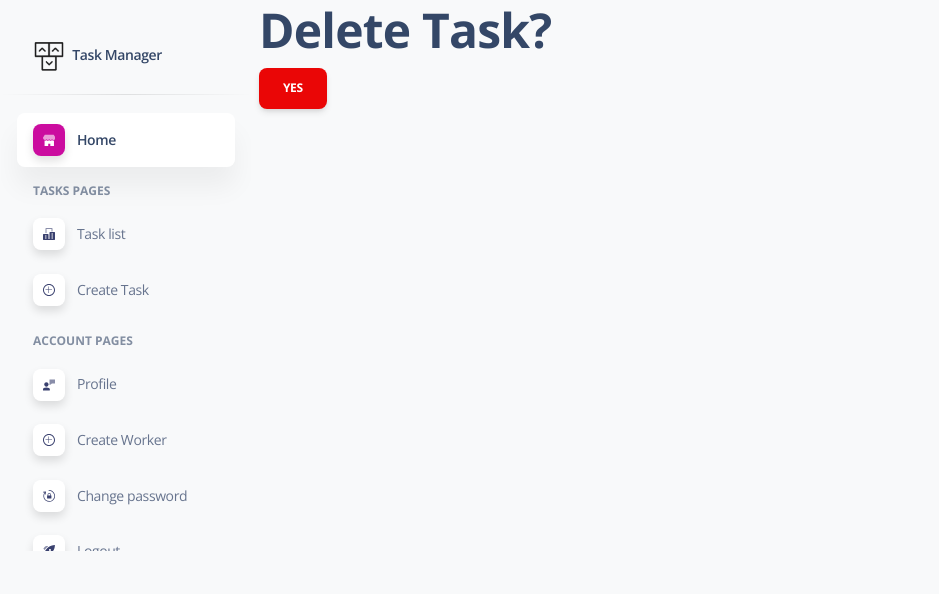
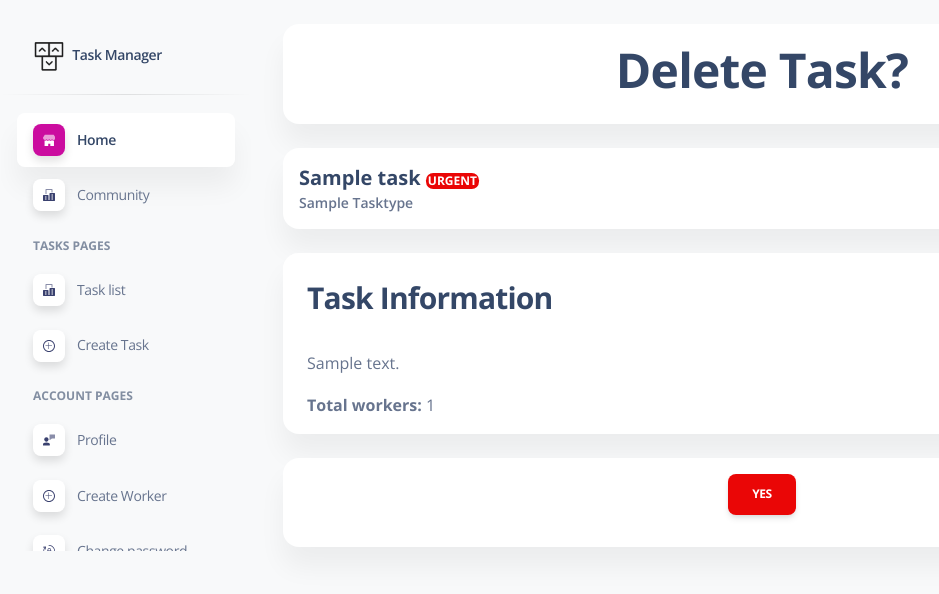
Before and after one commit to bezhevets/company_task_manager, a Django app: page /task/1/delete/ in a window 1280 px wide. Shown: the top 594 px of the page, without its empty margins (15-954 px from the left). Run offline with Django 4.2, Linux system fonts and the light colour scheme; a user stored in the database is signed in; tables that the repository leaves empty hold one stand-in row (values such as "Sample post"); some libraries are stand-ins or nearby versions.

Commit message:
Added WorkerListView, search form аÑаÑfor user, added page community, add in sidebar, updated task pages, added delete in task

```diff
--- a/cabinet/urls.py
+++ b/cabinet/urls.py
@@ -10,7 +10,11 @@ from cabinet.views import (
     TaskDeleteView,
     WorkerCreateView,
     WorkerDetailView,
-    WorkerUpdateView, password_change, TaskCompletedView, TaskAddOrDelWorkerView,
+    WorkerUpdateView,
+    password_change,
+    TaskCompletedView,
+    TaskAddOrDelWorkerView,
+    WorkerListView,
 )
 
 urlpatterns = [
@@ -52,14 +56,19 @@ urlpatterns = [
         name="worker-create"
     ),
     path(
-        "worker/<int:pk>/profile",
+        "worker/<int:pk>/profile/",
         WorkerDetailView.as_view(),
         name="worker-detail"
     ),
     path(
-        "worker/<int:pk>/update",
+        "worker/<int:pk>/update/",
         WorkerUpdateView.as_view(),
         name="worker-update"
+    ),
+    path(
+        "worker/community/",
+        WorkerListView.as_view(),
+        name="worker-list"
     ),
     path(
         "change-password/",
--- a/cabinet/views.py
+++ b/cabinet/views.py
@@ -1,12 +1,12 @@
 from django.contrib import messages
-from django.contrib.auth.decorators import login_required, user_passes_test
+from django.contrib.auth.decorators import login_required
 from django.contrib.auth.mixins import LoginRequiredMixin, UserPassesTestMixin
 from django.db.models import F
 from django.shortcuts import render, redirect
-from django.urls import reverse_lazy, reverse
+from django.urls import reverse_lazy
 from django.views import generic
 
-from cabinet.forms import TaskSearchForm, TaskCreateForm, WorkerCreateForm, ChangePasswordForm
+from cabinet.forms import TaskSearchForm, TaskCreateForm, WorkerCreateForm, ChangePasswordForm, WorkerSearchForm
 from cabinet.models import Task, Worker
 
 
@@ -137,6 +137,32 @@ class WorkerUpdateView(LoginRequiredMixin, generic.UpdateView):
         return reverse_lazy("cabinet:worker-detail", kwargs={"pk": self.object.pk})
 
 
+class WorkerListView(LoginRequiredMixin, generic.ListView):
+    model = Worker
+    template_name = "cabinet/worker_list.html"
+    paginate_by = 5
+
+    def get_context_data(self, *, object_list=None, **kwargs):
+        context = super(WorkerListView, self).get_context_data(**kwargs)
+
+        username = self.request.GET.get("username", "")
+
+        context["search_form"] = WorkerSearchForm(initial={"username": username})
+
+        return context
+
+    def get_queryset(self):
+        queryset = Worker.objects.all()
+        form = WorkerSearchForm(self.request.GET)
+
+        if form.is_valid():
+            return queryset.filter(
+                username__icontains=form.cleaned_data["username"]
+            )
+
+        return queryset
+
+
 @login_required
 def password_change(request) -> str:
     user = request.user
--- a/templates/cabinet/index.html
+++ b/templates/cabinet/index.html
@@ -7,6 +7,7 @@
 
       <div class="row">
         <div class="col-xl-3 col-sm-6 mb-xl-0 mb-4">
+          <a href="{% url 'cabinet:task-list' %}">
             <div class="card">
               <div class="card-body p-3">
                 <div class="row">
@@ -26,6 +27,7 @@
                 </div>
               </div>
             </div>
+          </a>
         </div>
         <div class="col-xl-3 col-sm-6 mb-xl-0 mb-4">
           <div class="card">
--- a/templates/cabinet/task_confirm_delete.html
+++ b/templates/cabinet/task_confirm_delete.html
@@ -1,10 +1,71 @@
 {% extends "base.html" %}
 
 {% block content %}
-  <h1>Delete Task?</h1>
-  <form action="" method="post">
-    {% csrf_token %}
+  <div class="container-fluid py-4">
+    <div class="col-lg-auto col-md-auto mb-md-4 mb-4">
+      <div class="card">
+        <div class="card-body p-3">
+          <div class="d-flex justify-content-center">
+            <h1>Delete Task?</h1>
+          </div>
+        </div>
+      </div>
+    </div>
 
-    <input type="submit" value="Yes" class="btn btn-danger">
-  </form>
+    <div class="col-lg-auto col-md-auto mb-md-0 mb-4">
+      <div class="card">
+        <div class="card-body p-3">
+          <div class="d-flex justify-content-between">
+            <div class="numbers">
+              <h5 class="font-weight-bolder mb-0">
+                {{ task.name }}
+                {% if task.priority == "Urgent"  %}
+                  <span class="badge badge-sm bg-danger" style="height: auto; width: auto; padding: 2px; color: white; font-size: 12px;">{{ task.priority }}</span>
+                {% elif task.priority == "High" %}
+                  <span class="badge badge-sm bg-warning" style="height: auto; width: auto; padding: 2px; color: white; font-size: 12px;">{{ task.priority }}</span>
+                {% elif task.priority == "Normal" %}
+                  <span class="badge badge-sm bg-info" style="height: auto; width: auto; padding: 2px; color: white; font-size: 12px;">{{ task.priority }}</span>
+                {% elif task.priority == "Low" %}
+                  <span class="badge badge-sm bg-secondary" style="height: auto; width: auto; padding: 2px; color: white; font-size: 12px;">{{ task.priority }}</span>
+                {% endif %}
+              </h5>
+              <p class="text-sm mb-0 text-capitalize font-weight-bold">{{ task.task_type }}</p>
+            </div>
+          </div>
+        </div>
+      </div>
+    </div>
+
+
+
+    <div class="row my-4">
+      <div class="col-lg-12 mb-md-0 mb-4">
+        <div class="card">
+          <div class="card-header pb-0">
+            <div class="row">
+              <div class="col-lg-6 col-7">
+                <h3>Task Information</h3>
+              </div>
+            </div>
+          </div>
+          <div class="card-body pb-0">
+            <p>{{ task.description }}</p>
+            <p><strong>Total workers: </strong>{{ task.assignees.count }}</p>
+          </div>
+        </div>
+      </div>
+    </div>
+    <div class="col-lg-auto col-md-auto mb-md-4 mb-4">
+      <div class="card">
+        <div class="card-body p-3">
+          <div class="d-flex justify-content-center">
+            <form action="" method="post">
+                {% csrf_token %}
+              <input type="submit" value="Yes" class="btn btn-danger" width="100%">
+            </form>
+          </div>
+        </div>
+      </div>
+    </div>
+  </div>
 {% endblock %}
--- a/templates/cabinet/task_list.html
+++ b/templates/cabinet/task_list.html
@@ -113,6 +113,11 @@
                         {% else %}
                           <div class="circle" style="width: 20px; height: 20px; border-radius: 50%; display: inline-block; background-color: orange; margin-right: 10px;"></div>
                         {% endif %}
+                        {% if user.is_superuser %}
+                          <a href="{% url 'cabinet:task-delete' pk=task.id%}">
+                            <span class="badge badge-sm bg-danger">DEL</span>
+                          </a>
+                        {% endif %}
                         </td>
                       <td class="align-middle">
                         <button class="btn btn-link text-secondary mb-0" aria-haspopup="true" aria-expanded="false">
--- a/templates/includes/sidebar.html
+++ b/templates/includes/sidebar.html
@@ -30,6 +30,26 @@
             </svg>
           </div>
           <span class="nav-link-text ms-1">Home</span>
+        </a>
+      </li>
+      <li class="nav-item">
+        <a class="nav-link {% if 'task-list' in segment %} active" {% endif %} " href="{% url 'cabinet:worker-list' %}">
+          <div class="icon icon-shape icon-sm shadow border-radius-md bg-white text-center me-2 d-flex align-items-center justify-content-center">
+            <svg width="12px" height="12px" viewBox="0 0 42 42" version="1.1" xmlns="http://www.w3.org/2000/svg" xmlns:xlink="http://www.w3.org/1999/xlink">
+              <title>office</title>
+              <g stroke="none" stroke-width="1" fill="none" fill-rule="evenodd">
+                <g transform="translate(-1869.000000, -293.000000)" fill="#FFFFFF" fill-rule="nonzero">
+                  <g transform="translate(1716.000000, 291.000000)">
+                    <g id="office" transform="translate(153.000000, 2.000000)">
+                      <path class="color-background opacity-6" d="M12.25,17.5 L8.75,17.5 L8.75,1.75 C8.75,0.78225 9.53225,0 10.5,0 L31.5,0 C32.46775,0 33.25,0.78225 33.25,1.75 L33.25,12.25 L29.75,12.25 L29.75,3.5 L12.25,3.5 L12.25,17.5 Z"></path>
+                      <path class="color-background" d="M40.25,14 L24.5,14 C23.53225,14 22.75,14.78225 22.75,15.75 L22.75,38.5 L19.25,38.5 L19.25,22.75 C19.25,21.78225 18.46775,21 17.5,21 L1.75,21 C0.78225,21 0,21.78225 0,22.75 L0,40.25 C0,41.21775 0.78225,42 1.75,42 L40.25,42 C41.21775,42 42,41.21775 42,40.25 L42,15.75 C42,14.78225 41.21775,14 40.25,14 Z M12.25,36.75 L7,36.75 L7,33.25 L12.25,33.25 L12.25,36.75 Z M12.25,29.75 L7,29.75 L7,26.25 L12.25,26.25 L12.25,29.75 Z M35,36.75 L29.75,36.75 L29.75,33.25 L35,33.25 L35,36.75 Z M35,29.75 L29.75,29.75 L29.75,26.25 L35,26.25 L35,29.75 Z M35,22.75 L29.75,22.75 L29.75,19.25 L35,19.25 L35,22.75 Z"></path>
+                    </g>
+                  </g>
+                </g>
+              </g>
+            </svg>
+          </div>
+          <span class="nav-link-text ms-1">Community</span>
         </a>
       </li>
 
```
Also changed, not shown: cabinet/forms.py (+14 -0 lines), templates/cabinet/task_detail.html (+7 -45 lines), templates/cabinet/worker_list.html (added, +74 -0 lines). Lines whose indentation alone changed are shown as unchanged.
